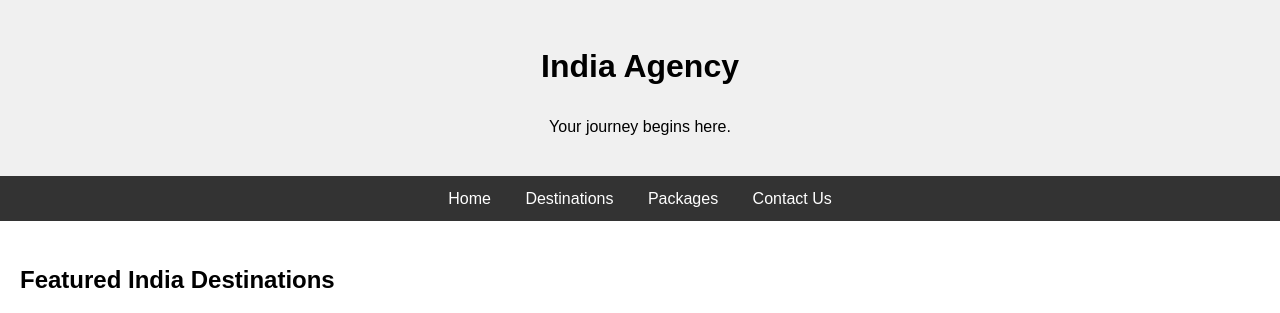
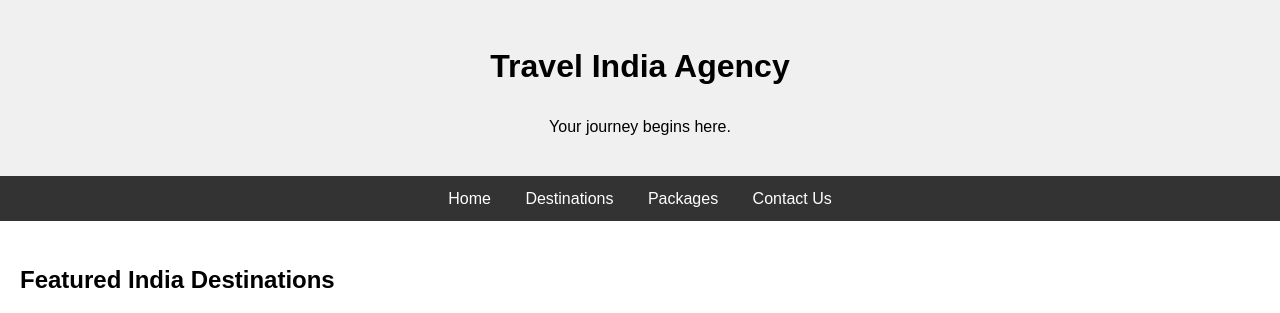
Before and after one commit to vigneshnayak17/DLithe, a plain HTML site: page travelagency.html in a window 1280 px wide. Shown: the top 313 px of the page. Drawn offline with Linux system fonts and the light colour scheme.

Commit message:
added name

```diff
--- a/travelagency.html
+++ b/travelagency.html
@@ -63,7 +63,7 @@
 <body>
 
     <header>
-        <h1>India Agency</h1>
+        <h1>Travel India Agency</h1>
         <p>Your journey begins here.</p>
     </header>
 
```
